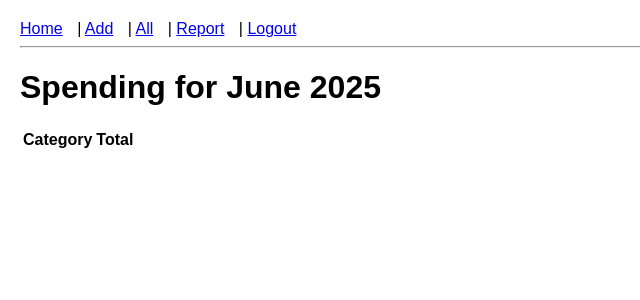
After one commit to AlekSwiderski/llm_fun, a Flask app: page /report in a window 1280 px wide. The commit adds this page. Shown: the top 300 px of the page, without its empty margins (0-640 px from the left). Run offline with Flask 3, Linux system fonts and the light colour scheme; the visitor is signed in with stand-in values (Sample User, id 1); data that the repository does not hold is empty.

Commit message:
Add monthly spending report

```diff
--- a/backend/app.py
+++ b/backend/app.py
@@ -1,4 +1,5 @@
 from flask import Flask, render_template, redirect, url_for
+from datetime import date
 from flask_sqlalchemy import SQLAlchemy
 from flask_login import (
     LoginManager,
@@ -59,6 +60,19 @@ def all_transactions():
         .all()
     )
     return render_template('all_transactions.html', transactions=transactions)
+
+
+@app.route('/report')
+@login_required
+def monthly_report():
+    start = date.today().replace(day=1)
+    totals = (
+        db.session.query(Transaction.category, db.func.sum(Transaction.amount))
+        .filter(Transaction.user_id == current_user.id, Transaction.date >= start)
+        .group_by(Transaction.category)
+        .all()
+    )
+    return render_template('report.html', totals=totals, start=start)
 
 
 @app.route('/add', methods=['GET', 'POST'])
--- a/backend/templates/base.html
+++ b/backend/templates/base.html
@@ -7,6 +7,7 @@
     <a href="{{ url_for('index') }}">Home</a> |
     <a href="{{ url_for('add_transaction') }}">Add</a> |
     <a href="{{ url_for('all_transactions') }}">All</a> |
+    <a href="{{ url_for('monthly_report') }}">Report</a> |
     <a href="{{ url_for('logout') }}">Logout</a>
     {% else %}
     <a href="{{ url_for('login') }}">Login</a> |
--- /dev/null
+++ b/backend/templates/report.html
@@ -0,0 +1,13 @@
+{% extends 'base.html' %}
+{% block content %}
+<h1>Spending for {{ start.strftime('%B %Y') }}</h1>
+<table>
+    <tr><th>Category</th><th>Total</th></tr>
+    {% for category, total in totals %}
+    <tr>
+        <td>{{ category }}</td>
+        <td>{{ '{:.2f}'.format(total) }}</td>
+    </tr>
+    {% endfor %}
+</table>
+{% endblock %}
```
Also changed, not shown: README.md.
